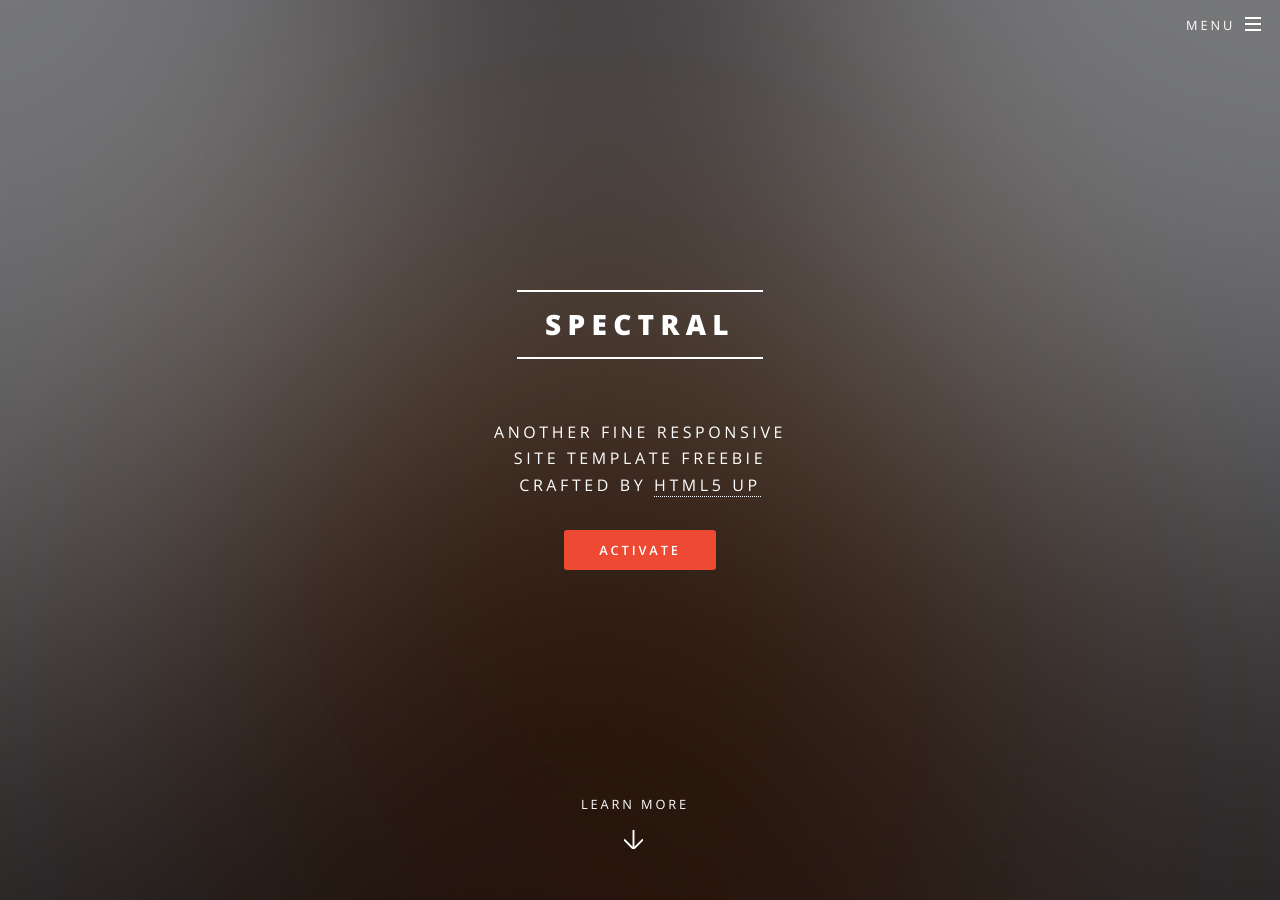
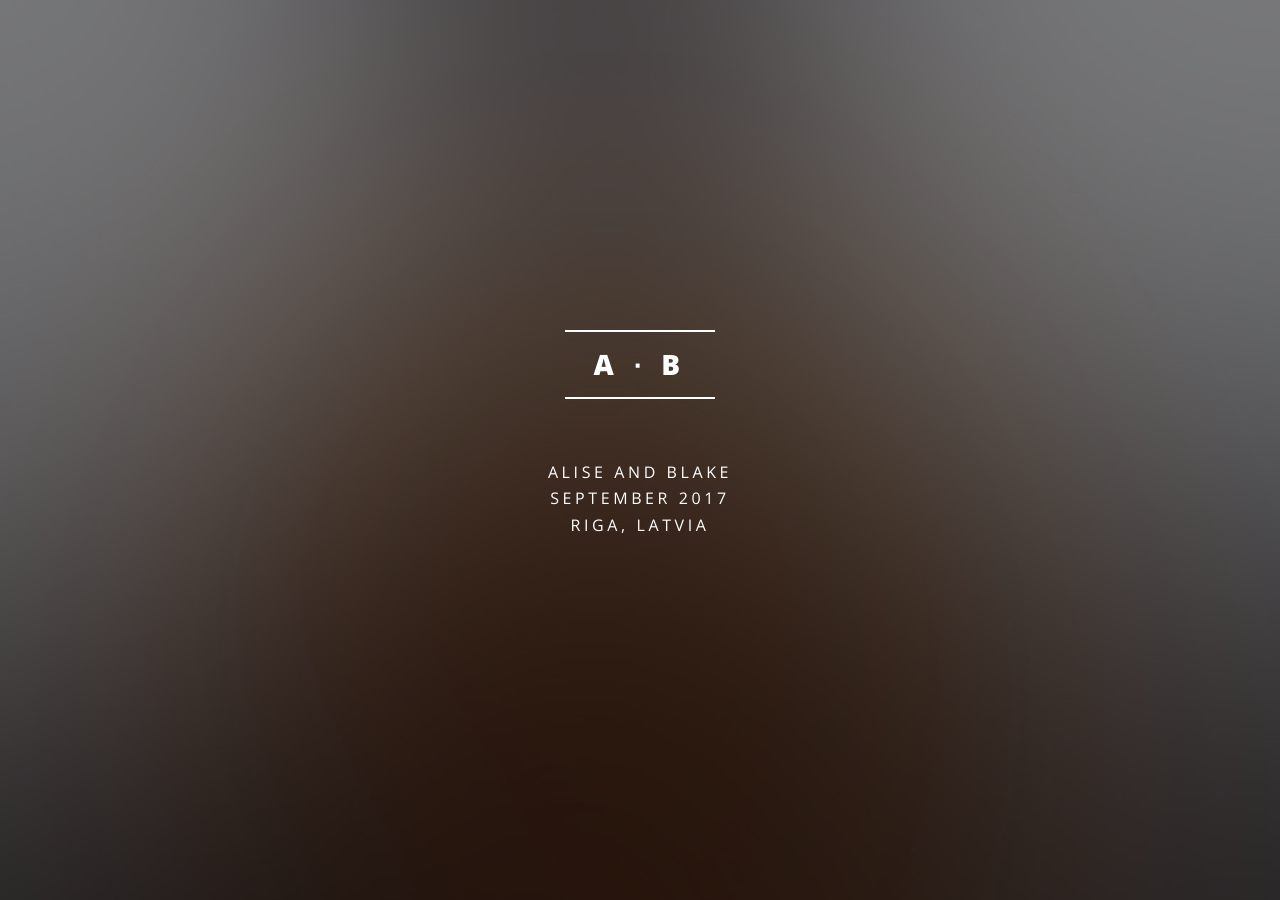
Before and after one commit to aliseandblake/aliseandblake.github.io, a Jekyll site: the page built from index.html, in a window 1280 px wide and 900 px high. Built offline with Jekyll 4.4.1, drawn with Linux system fonts in a browser that asks for light colours; some of the changed text lies outside the part shown.

Commit message:
add personalisation

```diff
--- a/_config.yml
+++ b/_config.yml
@@ -2,22 +2,22 @@
 #
 
 # Site settings
-title: Spectral
+title: A ∙ B
 description: |
-  Another fine responsive
-  site template freebie
-  crafted by [HTML5 UP](http://html5up.net)
+  Alise and Blake<br />
+  September 2017<br />
+  Riga, Latvia
 owner: Your Name # or company name
 first_published: 2016 # if migrating another site, the year of your first publish
 email: your-email@domain.com
 baseurl: "" # the subpath of your site, e.g. /blog
 url: "http://yourdomain.com" # the base hostname & protocol for your site
 social:
-  twitter: https://twitter.com/<username>
-  github: https://github.com/<username>
-  linkedin-square: https://linkedin.com/in/<username>
-  facebook-official: https://facebook.com/<username>
-  google-plus-square: https://plus.google.com/u/0/+<username>
+  #twitter: https://twitter.com/<username>
+  github: https://github.com/aliseandblake/aliseandblake.github.io
+  #linkedin-square: https://linkedin.com/in/<username>
+  #facebook-official: https://facebook.com/<username>
+  #google-plus-square: https://plus.google.com/u/0/+<username>
   #email: /contact/
   #flickr:
   #instagram:
--- a/_includes/footer.html
+++ b/_includes/footer.html
@@ -13,7 +13,7 @@
     {% endif %}
     {% endfor %}
   </ul>
-  <ul class="copyright">
+<!--   <ul class="copyright">
     <li>&copy; {% assign thisyear = site.time | date: "%Y" %}
     {% if site.first_published %}
       {% capture diff %}{{ site.first_published | minus:thisyear }}{% endcapture %}
@@ -23,5 +23,5 @@
     {% if site.owner %}{{ site.owner }}{% else %}{{ site.title }}{% endif %}</li>
     <li>Design: <a href="http://html5up.net" target="_blank">HTML5 UP</a></li>
     <li>Built with: <a href="http://jekyllrb.com" target="_blank">Jekyll</a></li>
-  </ul>
+  </ul> -->
 </footer>
--- a/_includes/header.html
+++ b/_includes/header.html
@@ -1,7 +1,7 @@
 <!-- Header -->
 <header id="header"{% if page.layout == 'landing' %} class="alt"{% endif %}>
   <h1><a href="{{ site.baseurl }}/index.html">{{ site.title }}</a></h1>
-  <nav id="nav">
+<!--   <nav id="nav">
     <ul>
       <li class="special">
         <a href="#menu" class="menuToggle"><span>Menu</span></a>
@@ -21,5 +21,5 @@
         </div>
       </li>
     </ul>
-  </nav>
+  </nav> -->
 </header>
--- a/index.html
+++ b/index.html
@@ -6,11 +6,11 @@
 						<div class="inner">
 							<h2>{{ site.title }}</h2>
 							<p>{{ site.description | markdownify }}</p>
-							<ul class="actions">
+<!-- 							<ul class="actions">
 								<li><a href="#" class="button special">Activate</a></li>
-							</ul>
+							</ul> -->
 						</div>
-						<a href="#one" class="more scrolly">Learn More</a>
+						<!-- <a href="#one" class="more scrolly">Learn More</a> -->
 					</section>
 
 				<!-- One -->
```
